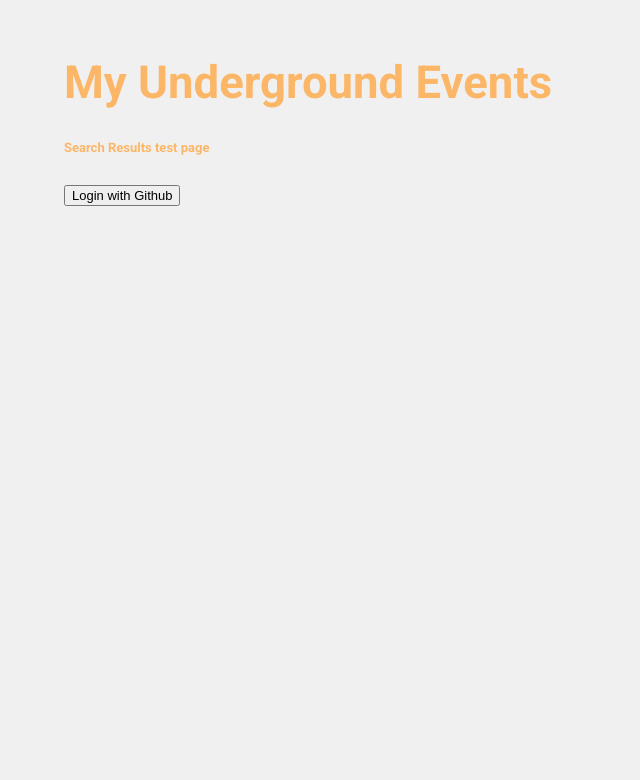
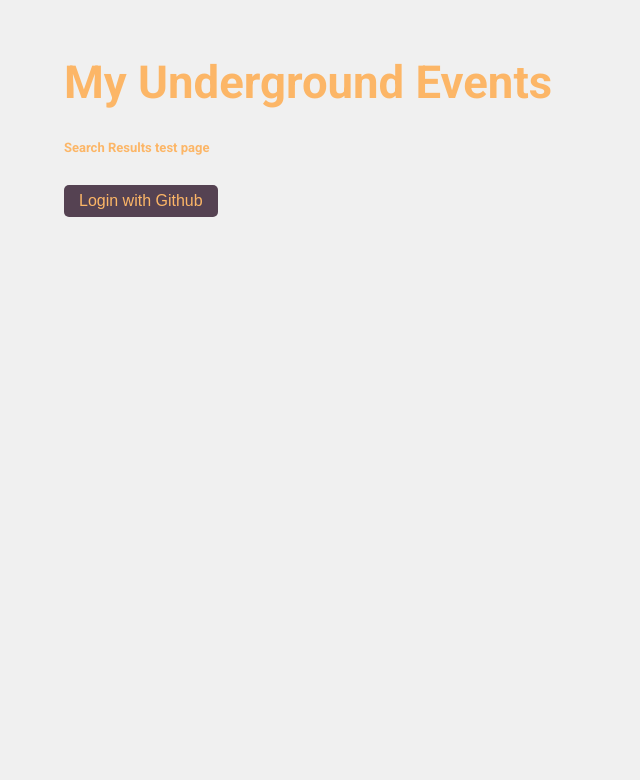
Before and after one commit to alkalinemusic/myundergroundeventAGAIN, a React (Vite) app: page / in a window 1280 px wide. Shown: the top 780 px of the page, without its empty margins (0-640 px from the left). Built offline with nearby package versions, Linux system fonts and the light colour scheme; no server answers.

Commit message:
MUGE-6 | add styling to login and logout buttons

```diff
--- /dev/null
+++ b/src/CSS/Loginbutton.css
@@ -0,0 +1,9 @@
+.loginOut-buttons {
+  background-color: var(--fourth-color);
+  color: var(--first-color);
+  padding: 7px 15px;
+  border-radius: 5px;
+  font-size: medium;
+  font-style: normal;
+  border-style: none;
+}
--- a/src/components/LoginButton.jsx
+++ b/src/components/LoginButton.jsx
@@ -1,5 +1,8 @@
 import React, { useEffect, useState } from "react";
 import { supabase } from "./../lib/helper/supabaseClient";
+import "../CSS/Loginbutton.css";
+
+//  spacing because VS CODE is obnoxious
 
 export default function LoginButton() {
   const [user, setUser] = useState(null);
@@ -55,10 +58,14 @@ export default function LoginButton() {
       {user ? (
         <div>
           <h3>Authenticated!</h3>
-          <button onClick={logout}>Logout</button>
+          <button className="loginOut-buttons" onClick={logout}>
+            Logout
+          </button>
         </div>
       ) : (
-        <button onClick={githubLogin}>Login with Github</button>
+        <button className="loginOut-buttons" onClick={githubLogin}>
+          Login with Github
+        </button>
       )}
     </div>
   );
```
